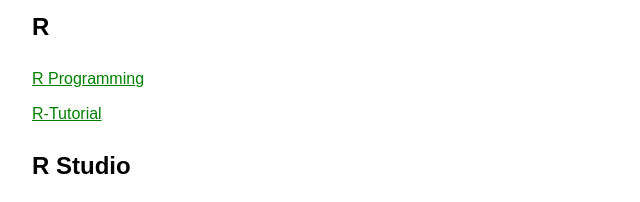
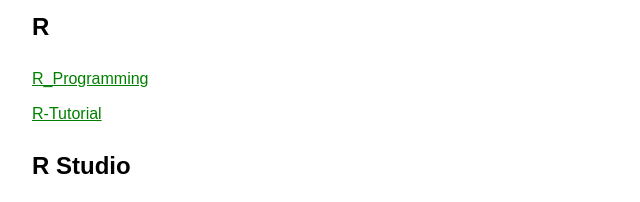
Before and after one commit to KangsinDB/KangsinDB.github.io, a plain HTML site: page index (1).html in a window 1280 px wide. Shown: the part 152-354 px from the top of the page, 208-848 px from the left. Drawn offline with Linux system fonts and the light colour scheme.

Commit message:
index.html

```diff
--- a/index (1).html
+++ b/index (1).html
@@ -32,7 +32,7 @@
     <p>Ph.D. Kang, Junho</p>
     <h2>R</h2>
     <ul>
-        <li><a href="#">R Programming</a></li>
+        <li><a href="#">R_Programming</a></li>
         <li><a href="#">R-Tutorial</a></li>
     </ul>
     <h2>R Studio</h2>
```
